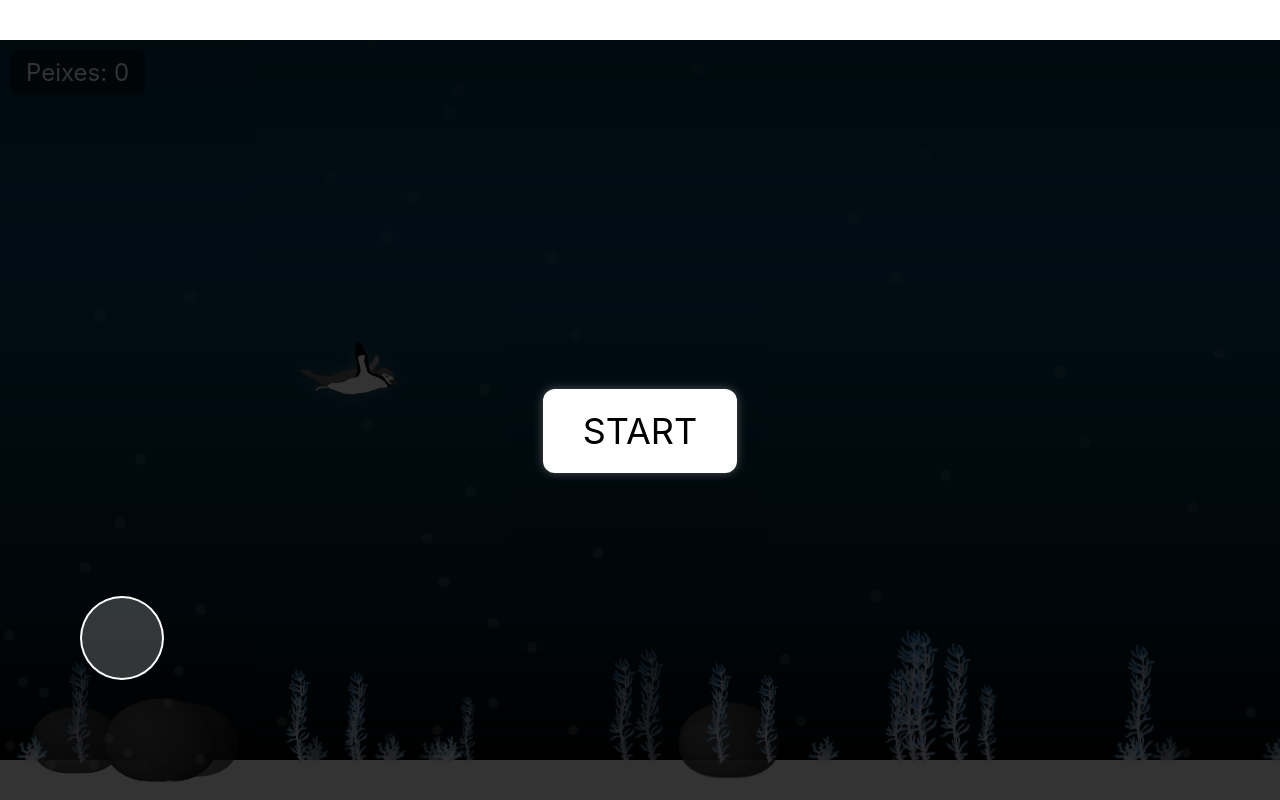
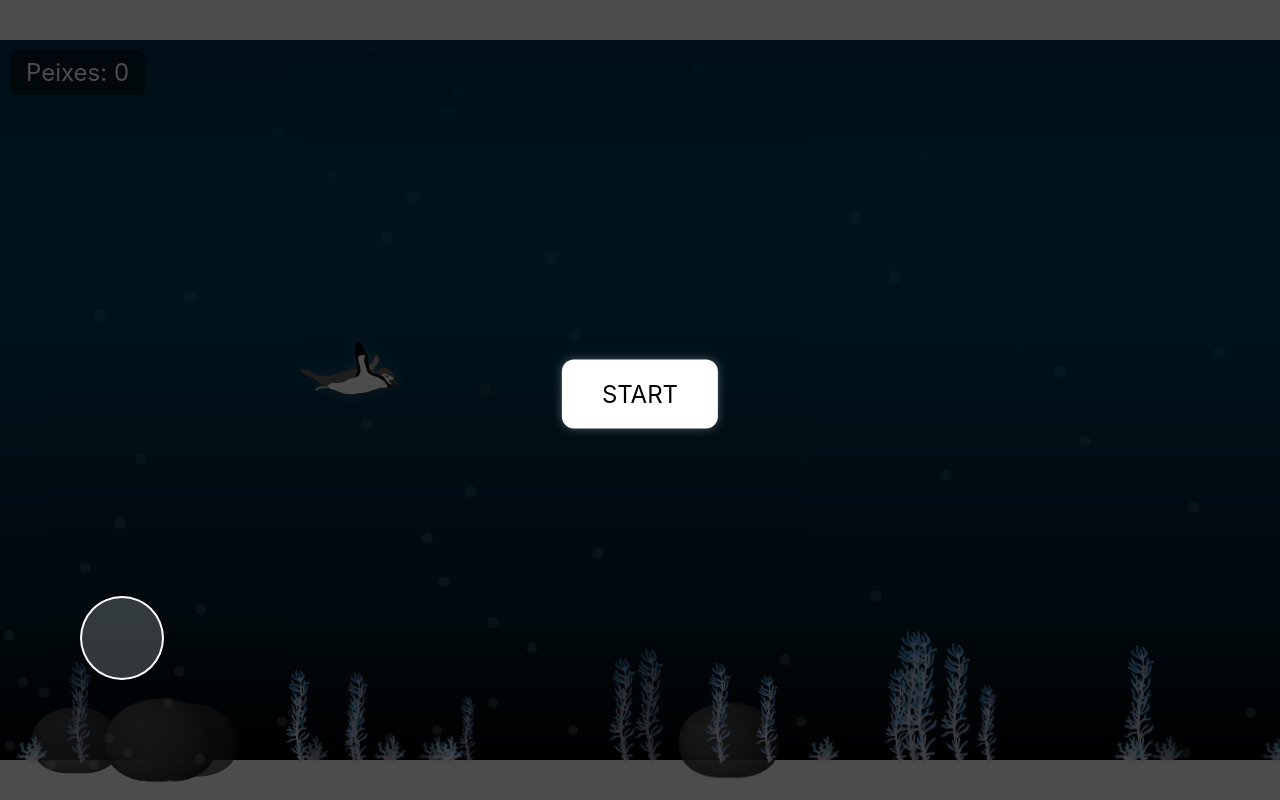
Before and after one commit to RicardoSantos05/HuddleWeb, a Svelte app: page / in a window 1280 px wide. Built offline with nearby package versions, Linux system fonts and the light colour scheme.

Commit message:
bug teste 3

```diff
--- a/src/App.svelte
+++ b/src/App.svelte
@@ -374,7 +374,7 @@
 .world {
 	width: 100%;
 	height: 100%;
-	position: fixed;
+	position: absolute;
 	top: 0;
 	left: 0;
 	background: linear-gradient(to bottom, #00334d, #004466 30%, #001e2d 80%, #000 100%);
@@ -535,20 +535,16 @@
 }
 
 .start-screen {
-	position: fixed;
-	top: 0;
-	left: 0;
-	width: 100vw;
-	height: 100vh;
-	background: rgba(0, 0, 0, 0.8);
-	display: flex;
-	align-items: center;
-	justify-content: center;
-	flex-direction: column;
-	z-index: 1000;
+	position: absolute;
+	top: 50%;
+	left: 50%;
+	transform: translate(-50%, -50%);
+	text-align: center;
+	background: rgba(0, 0, 0, 0.7);
 	color: white;
-	font-size: 1.5em;
-	text-align: center;
+	padding: 100%;
+	border-radius: 20px;
+	z-index: 10;
 }
 
 .start-screen button {
@@ -647,7 +643,6 @@
     style="left: calc(50% + {joystickX}px); top: calc(50% + {joystickY}px);"
   />
 </div>
-		style="position: absolute; left: 50%; top: 50%; width: 40px; height: 40px; margin-left: -20px; margin-top: -20px; background: white; border-radius: 50%; transform: translate({joystickX}px, {joystickY}px); transition: transform 0.05s;">
 	</div>
 </div>
 </div>
```
